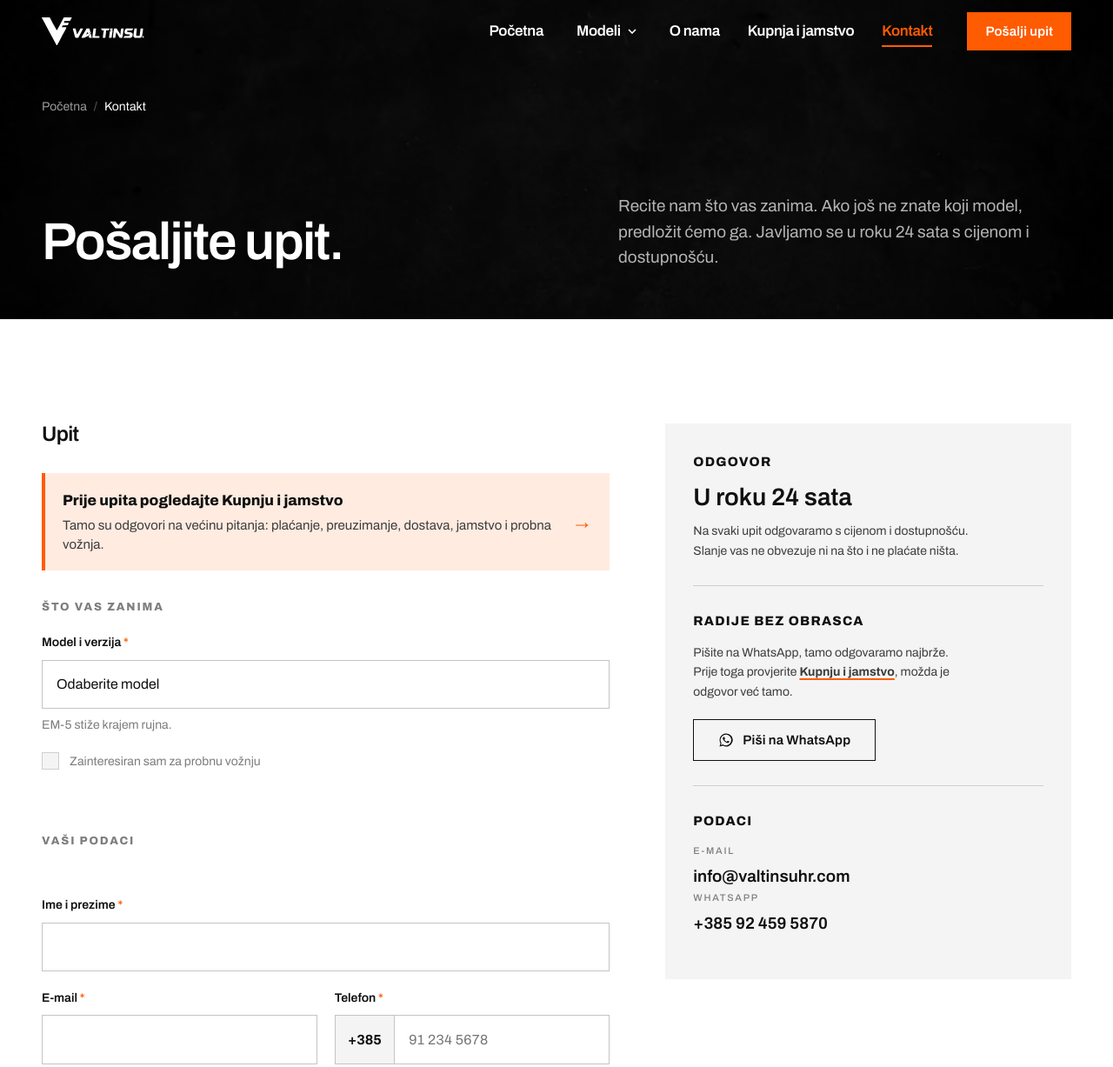
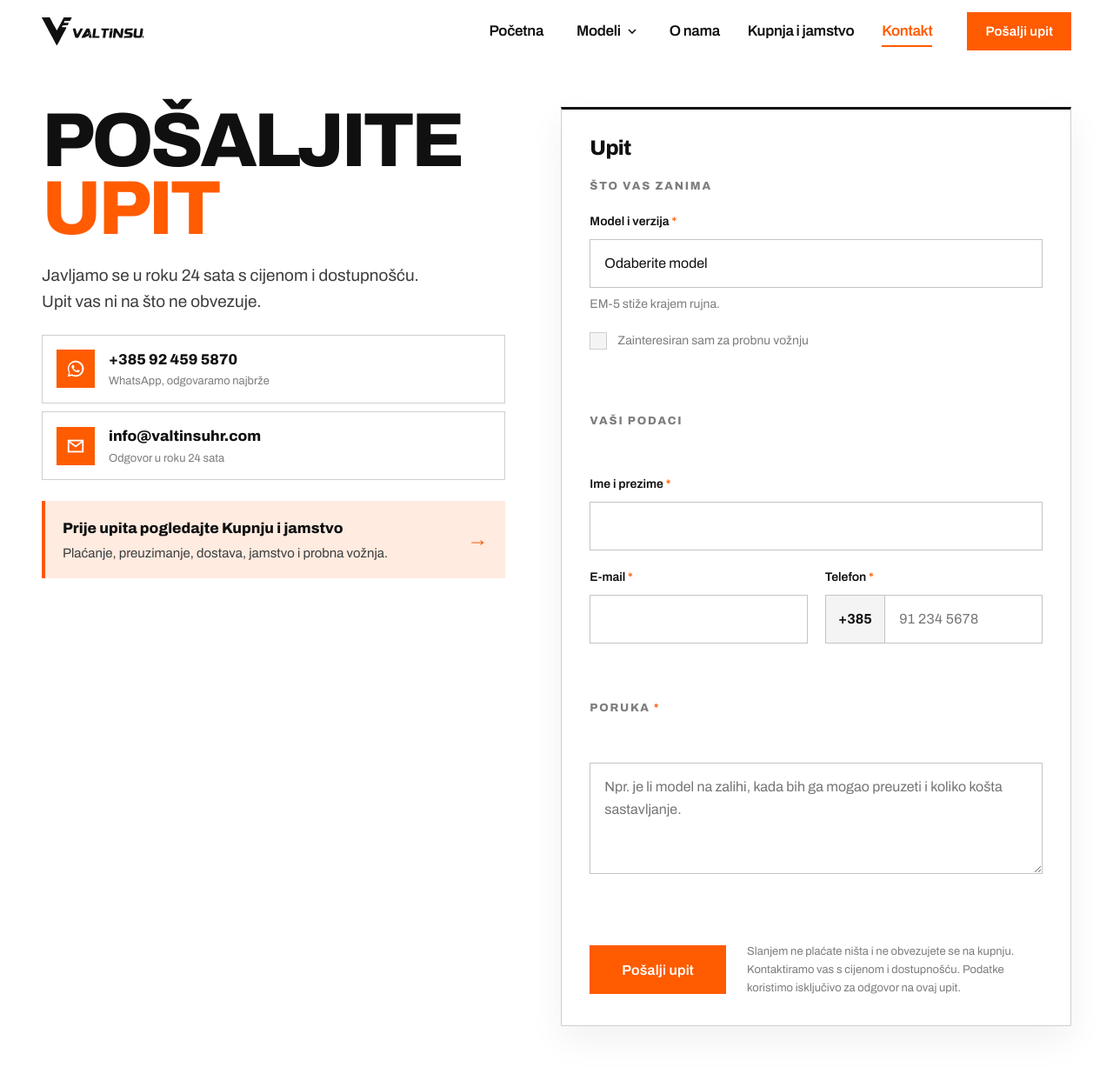
Before and after one commit to DavidMerkas/Valtinsu-HR, a plain HTML site: page kontakt.html in a window 1280 px wide. Shown: the top 1227 px of the page at 87% size. Drawn offline with Linux system fonts and the light colour scheme.

Commit message:
Kontakt bez heroja: naslov i kanali lijevo, obrazac u kartici desno
Co-Authored-By: Claude Opus 5 <noreply@anthropic.com>

```diff
--- a/css/style.css
+++ b/css/style.css
@@ -4298,3 +4298,57 @@ button.link-arrow::after {
   pointer-events: none;
 }
 .kh .shell { position: relative; z-index: 1; }
+
+/* --- Kontakt bez heroja ------------------------------------------------------
+   Obrazac je odmah vidljiv (UI UX Pro Max: bez scrollanja do obrasca).
+   Lijevo naslov, kanali i Kupnja i jamstvo, desno obrazac u kartici.
+   Nema tamne plohe iza zaglavlja, pa zaglavlje ima tamna slova. */
+.site-header--svijetlo { color: var(--ink); }
+
+.ku { padding-top: calc(var(--header-h) + clamp(2rem, 4vw, 3.5rem)); }
+.ku__in { display: grid; gap: 2.5rem; }
+@media (min-width: 1000px) {
+  .ku__in { grid-template-columns: minmax(0, 1fr) minmax(0, 1.1fr); gap: clamp(3rem, 5vw, 5rem); align-items: start; }
+  .ku__info { position: sticky; top: calc(var(--header-h) + 2rem); }
+}
+.ku__info { display: grid; gap: 1.5rem; align-content: start; }
+.ku__naslov {
+  font-size: clamp(3rem, 1.5rem + 5vw, 5.5rem);
+  font-weight: 800;
+  text-transform: uppercase;
+  letter-spacing: -.045em;
+  line-height: .88;
+}
+.ku__naslov span { color: var(--orange); }
+.ku__pod { font-size: var(--t-lead); line-height: 1.55; color: var(--grey-70); max-width: 40ch; }
+
+.ku__kanali { display: grid; gap: .6rem; }
+.ku__kanal {
+  display: flex;
+  align-items: center;
+  gap: 1rem;
+  padding: .85rem 1rem;
+  border: 1px solid var(--rule);
+  transition: border-color var(--fast), background var(--fast);
+}
+.ku__kanal:hover { border-color: var(--orange); background: var(--orange-dim); }
+.ku__ikona {
+  flex: 0 0 auto;
+  display: grid;
+  place-items: center;
+  width: 2.75rem; height: 2.75rem;
+  background: var(--orange);
+  color: var(--paper);
+}
+.ku__kanal b { display: block; font-size: 1.0625rem; font-weight: 800; }
+.ku__kanal small { display: block; margin-top: .1rem; font-size: .8125rem; color: var(--grey-45); }
+.ku .prije-upita { margin-bottom: 0; }
+
+.ku__kartica {
+  padding: clamp(1.25rem, 3vw, 2rem);
+  border: 1px solid var(--rule);
+  border-top: 3px solid var(--ink);
+  background: var(--paper);
+  box-shadow: 0 16px 40px rgba(0, 0, 0, .06);
+}
+.ku__kartica-naslov { font-size: 1.5rem; font-weight: 800; margin-bottom: 1.25rem; }
--- a/kontakt.html
+++ b/kontakt.html
@@ -33,7 +33,7 @@
 
 <a class="visually-hidden" href="#main">Preskoči na sadržaj</a>
 
-<header class="site-header" id="siteHeader">
+<header class="site-header site-header--svijetlo" id="siteHeader">
   <div class="shell site-header__inner">
     <a class="brand" href="index.html">
       <span class="brand__logo" aria-hidden="true"></span>
@@ -128,36 +128,47 @@
 
 <main id="main">
 
-  <section class="page-hero page-hero--tamna">
-    <div class="shell">
-      <ol class="crumbs">
-        <li><a href="index.html">Početna</a></li>
-        <li><span aria-current="page">Kontakt</span></li>
-      </ol>
-      <h1>Pošaljite upit.</h1>
-      <p class="lead">
-        Recite nam što vas zanima. Ako još ne znate koji model, predložit
-        ćemo ga. Javljamo se u roku 24 sata s cijenom i dostupnošću.
-      </p>
-    </div>
-  </section>
+  <!-- Bez heroja: obrazac je odmah vidljiv. Lijevo naslov i kanali,
+       desno obrazac u kartici. -->
+  <section class="section ku" id="upit" aria-labelledby="ku-naslov">
+    <div class="shell ku__in">
 
-  <section class="section" id="upit" aria-labelledby="upit-naslov">
-    <div class="shell upit">
+      <div class="ku__info">
+        <h1 id="ku-naslov" class="ku__naslov">Pošaljite <span>upit</span></h1>
+        <p class="ku__pod">Javljamo se u roku 24 sata s cijenom i dostupnošću. Upit vas ni na što ne obvezuje.</p>
 
-      <!-- ---------- Obrazac ---------- -->
-      <div>
-        <h2 id="upit-naslov" class="mb-2">Upit</h2>
+        <div class="ku__kanali">
+          <!-- Broj se upisuje bez plusa i razmaka: wa.me/385912345678 -->
+          <a class="ku__kanal" href="https://wa.me/385924595870" rel="noopener">
+            <span class="ku__ikona"><svg width="22" height="22" viewBox="0 0 24 24" fill="currentColor" aria-hidden="true"><path d="M12 2a10 10 0 0 0-8.6 15L2 22l5.2-1.4A10 10 0 1 0 12 2Zm0 18.2c-1.6 0-3.2-.4-4.5-1.3l-.3-.2-3.1.8.8-3-.2-.3A8.2 8.2 0 1 1 12 20.2Zm4.5-6.1c-.2-.1-1.5-.7-1.7-.8-.2-.1-.4-.1-.6.1l-.8 1c-.1.2-.3.2-.5.1a6.7 6.7 0 0 1-3.3-2.9c-.1-.2 0-.4.1-.5l.4-.5c.1-.2.2-.3.3-.5v-.5l-.8-1.8c-.2-.5-.4-.4-.6-.4h-.5c-.2 0-.5.1-.7.3-.9.9-1.1 2.1-.5 3.4a11 11 0 0 0 4.6 4.6c1.9.8 2.6.7 3.4.6.5-.1 1.5-.6 1.7-1.2.2-.6.2-1.1.1-1.2Z"/></svg></span>
+            <span><b>+385 92 459 5870</b><small>WhatsApp, odgovaramo najbrže</small></span>
+          </a>
+          <a class="ku__kanal" href="mailto:info@valtinsuhr.com">
+            <span class="ku__ikona"><svg width="22" height="22" viewBox="0 0 24 24" fill="none" aria-hidden="true"><rect x="3" y="5" width="18" height="14" stroke="currentColor" stroke-width="2"/><path d="m3.5 6 8.5 6.5L20.5 6" stroke="currentColor" stroke-width="2"/></svg></span>
+            <span><b>info@valtinsuhr.com</b><small>Odgovor u roku 24 sata</small></span>
+          </a>
+        </div>
 
-        <!-- Vecina pitanja iz upita vec ima odgovor na Kupnji. Okvir stoji
-             prije obrasca da ga kupac vidi prije nego pocne pisati. -->
+        <!-- Vecina pitanja iz upita vec ima odgovor na Kupnji. -->
         <a class="prije-upita" href="kupnja.html">
           <span class="prije-upita__tekst">
             <b>Prije upita pogledajte Kupnju i jamstvo</b>
-            <span>Tamo su odgovori na većinu pitanja: plaćanje, preuzimanje, dostava, jamstvo i probna vožnja.</span>
+            <span>Plaćanje, preuzimanje, dostava, jamstvo i probna vožnja.</span>
           </span>
           <span class="prije-upita__strelica" aria-hidden="true">→</span>
         </a>
+
+        <!--
+          PODSJETNIK, ne brisati:
+          Adresa i radno vrijeme namjerno nisu na stranici jer ih jos nema.
+          Naziv obrta i OIB treba dodati ovdje prije objave. To je zakonska
+          obveza za prodaju na daljinu i uvjet za Google Business Profile.
+        -->
+      </div>
+
+      <!-- ---------- Obrazac ---------- -->
+      <div class="ku__kartica">
+        <h2 class="ku__kartica-naslov">Upit</h2>
 
         <!--
           VAZNO prije objave: atribut action mora pokazivati na servis koji
@@ -344,58 +355,6 @@
         </script>
       </div>
 
-      <!-- ---------- Bocni stupac ----------
-           Na sirem ekranu se lijepi uz vrh dok se obrazac ispunjava, pa
-           su rok odgovora i WhatsApp stalno pri ruci. -->
-      <aside class="upit__bok" aria-label="Odgovor i kontakt">
-
-        <p class="product__label">Odgovor</p>
-        <p class="bok__veliko">U roku 24 sata</p>
-        <p class="bok__tekst">
-          Na svaki upit odgovaramo s cijenom i dostupnošću.
-          Slanje vas ne obvezuje ni na što i ne plaćate ništa.
-        </p>
-
-        <hr class="bok__crta">
-
-        <p class="product__label">Radije bez obrasca</p>
-        <p class="bok__tekst">
-          Pišite na WhatsApp, tamo odgovaramo najbrže. Prije toga provjerite
-          <a href="kupnja.html">Kupnju i jamstvo</a>, možda je odgovor već tamo.
-        </p>
-
-        <div class="stack mt-1">
-          <!-- Broj se upisuje bez plusa i razmaka: wa.me/385912345678 -->
-          <a class="btn btn--outline" href="https://wa.me/385924595870" rel="noopener">
-            <svg width="18" height="18" viewBox="0 0 24 24" fill="currentColor" aria-hidden="true">
-              <path d="M12 2a10 10 0 0 0-8.6 15L2 22l5.2-1.4A10 10 0 1 0 12 2Zm0 18.2c-1.6 0-3.2-.4-4.5-1.3l-.3-.2-3.1.8.8-3-.2-.3A8.2 8.2 0 1 1 12 20.2Zm4.5-6.1c-.2-.1-1.5-.700-1.7-.8-.2-.1-.4-.1-.6.1l-.8 1c-.1.2-.3.2-.5.1a6.7 6.7 0 0 1-3.3-2.9c-.1-.2 0-.4.1-.5l.4-.5c.1-.2.2-.3.3-.5v-.5l-.8-1.8c-.2-.5-.4-.4-.6-.4h-.5c-.2 0-.5.1-.7.3-.9.9-1.1 2.1-.5 3.4a11 11 0 0 0 4.6 4.6c1.9.8 2.6.7 3.4.6.5-.1 1.5-.6 1.7-1.2.2-.6.2-1.1.1-1.2Z"/>
-            </svg>
-            Piši na WhatsApp
-          </a>
-        </div>
-
-        <hr class="bok__crta">
-
-        <p class="product__label">Podaci</p>
-
-        <dl class="contact-list">
-          <div>
-            <dt>E-mail</dt>
-            <dd><a href="mailto:info@valtinsuhr.com">info@valtinsuhr.com</a></dd>
-          </div>
-          <div>
-            <dt>WhatsApp</dt>
-            <dd><a href="https://wa.me/385924595870" rel="noopener">+385 92 459 5870</a></dd>
-          </div>
-        </dl>
-
-        <!--
-          PODSJETNIK, ne brisati:
-          Adresa i radno vrijeme namjerno nisu na stranici jer ih jos nema.
-          Naziv obrta i OIB treba dodati ovdje prije objave. To je zakonska
-          obveza za prodaju na daljinu i uvjet za Google Business Profile.
-        -->
-      </aside>
 
     </div>
   </section>
```
